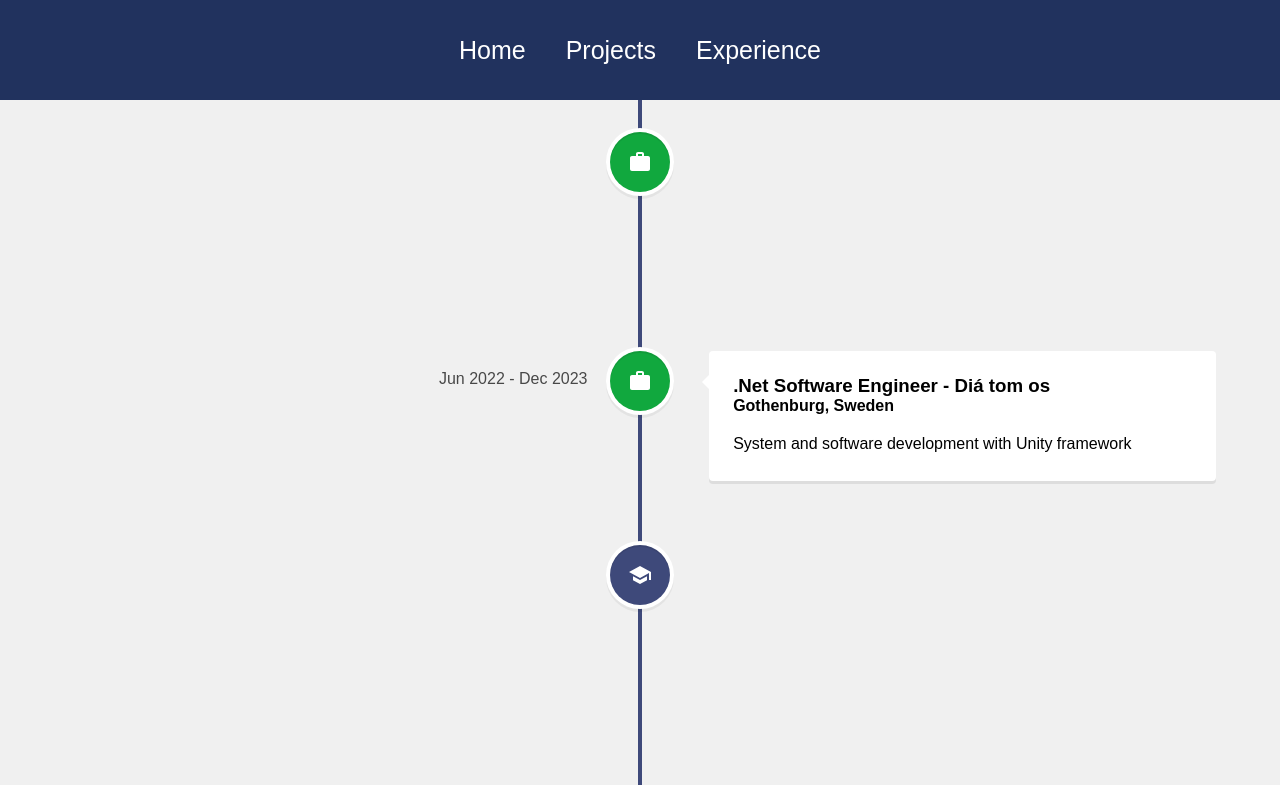
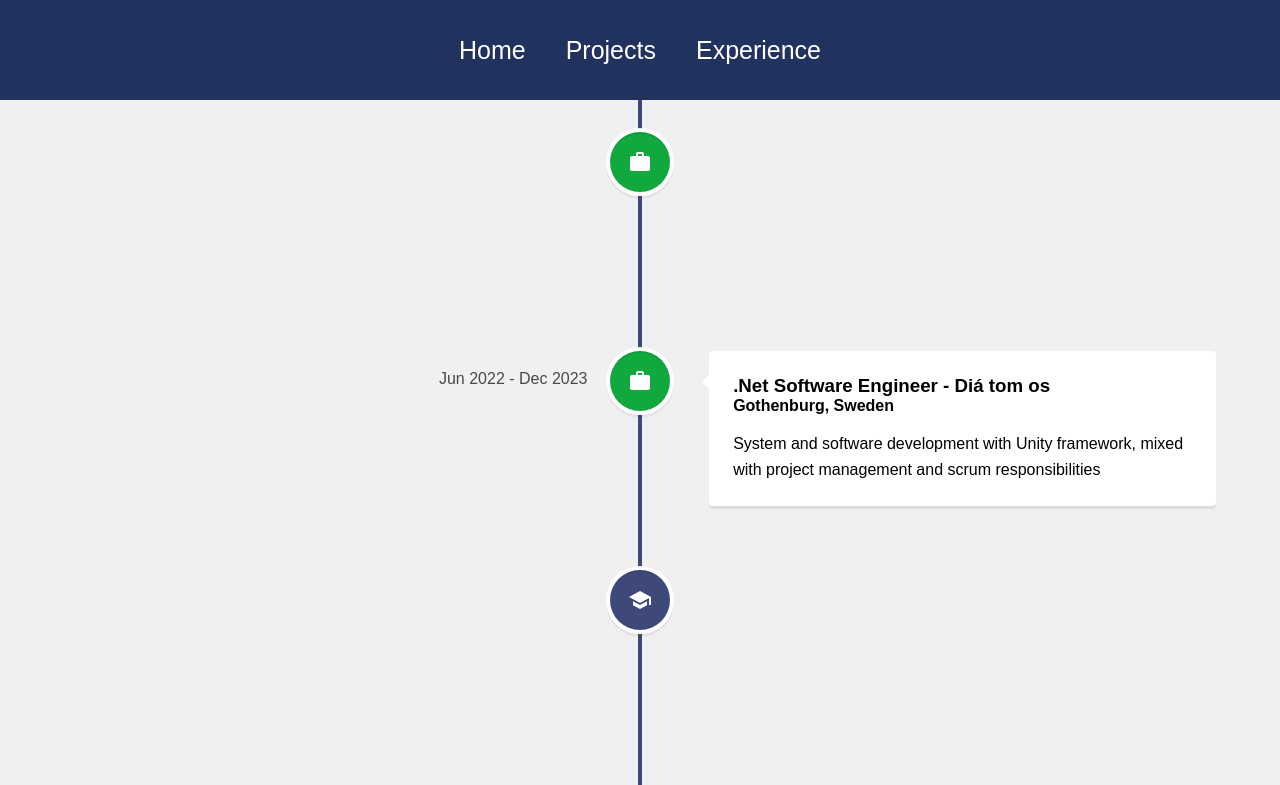
Before and after one commit to SpicyIRamen/personal_portfolio, a React (Create React App) app: page /experience in a window 1280 px wide. Shown: the top 785 px of the page. Built offline with nearby package versions, Linux system fonts and the light colour scheme.

Commit message:
Update Experience.js

```diff
--- a/src/pages/Experience.js
+++ b/src/pages/Experience.js
@@ -29,7 +29,7 @@ function Experience() {
                 >
                     <h3 className="vertical-timeline-element-title">.Net Software Engineer - Di&aacute; tom os</h3>
                     <h4 className="vertical-timeline-element-subtitle">Gothenburg, Sweden</h4>
-                    <p>System and software development with Unity framework</p>
+                    <p>System and software development with Unity framework, mixed with project management and scrum responsibilities </p>
 
                 </VerticalTimelineElement>
 
```
